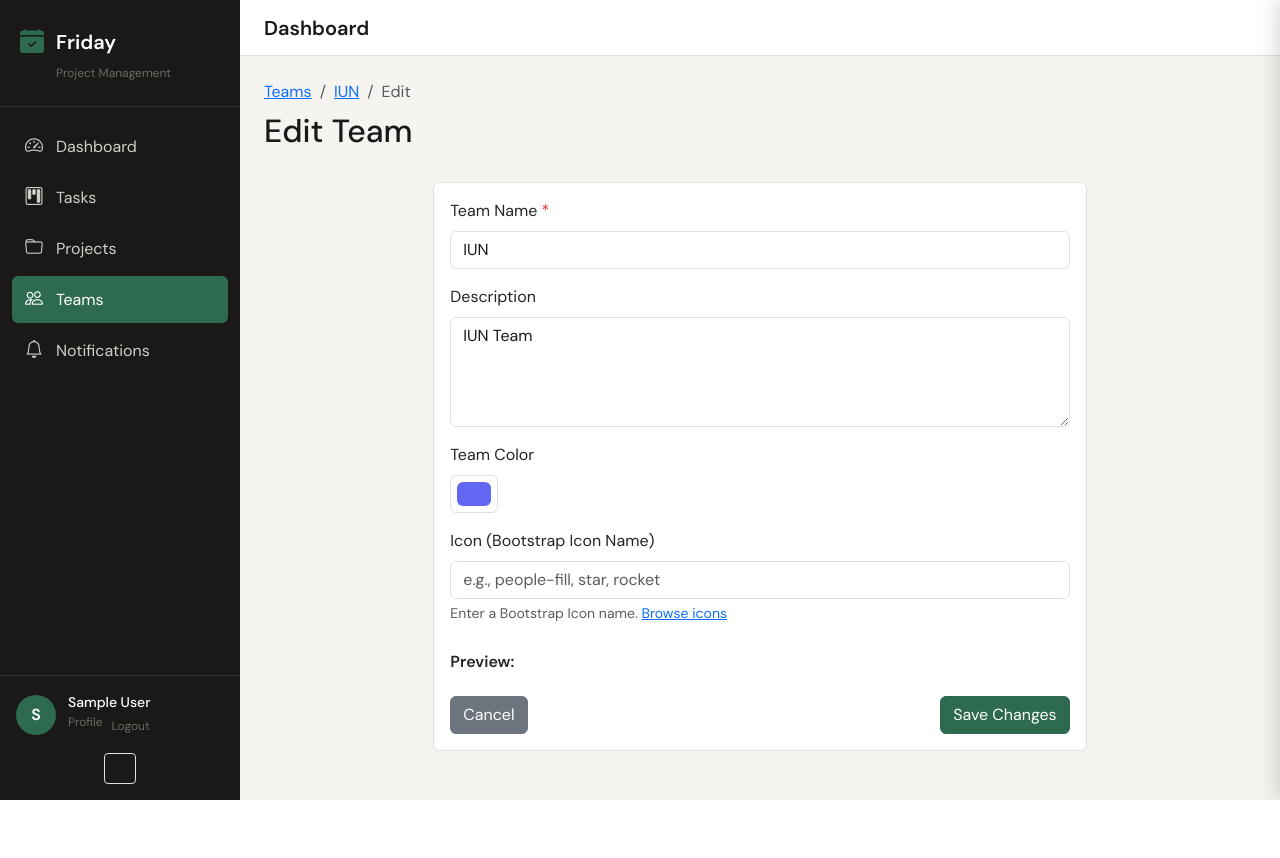
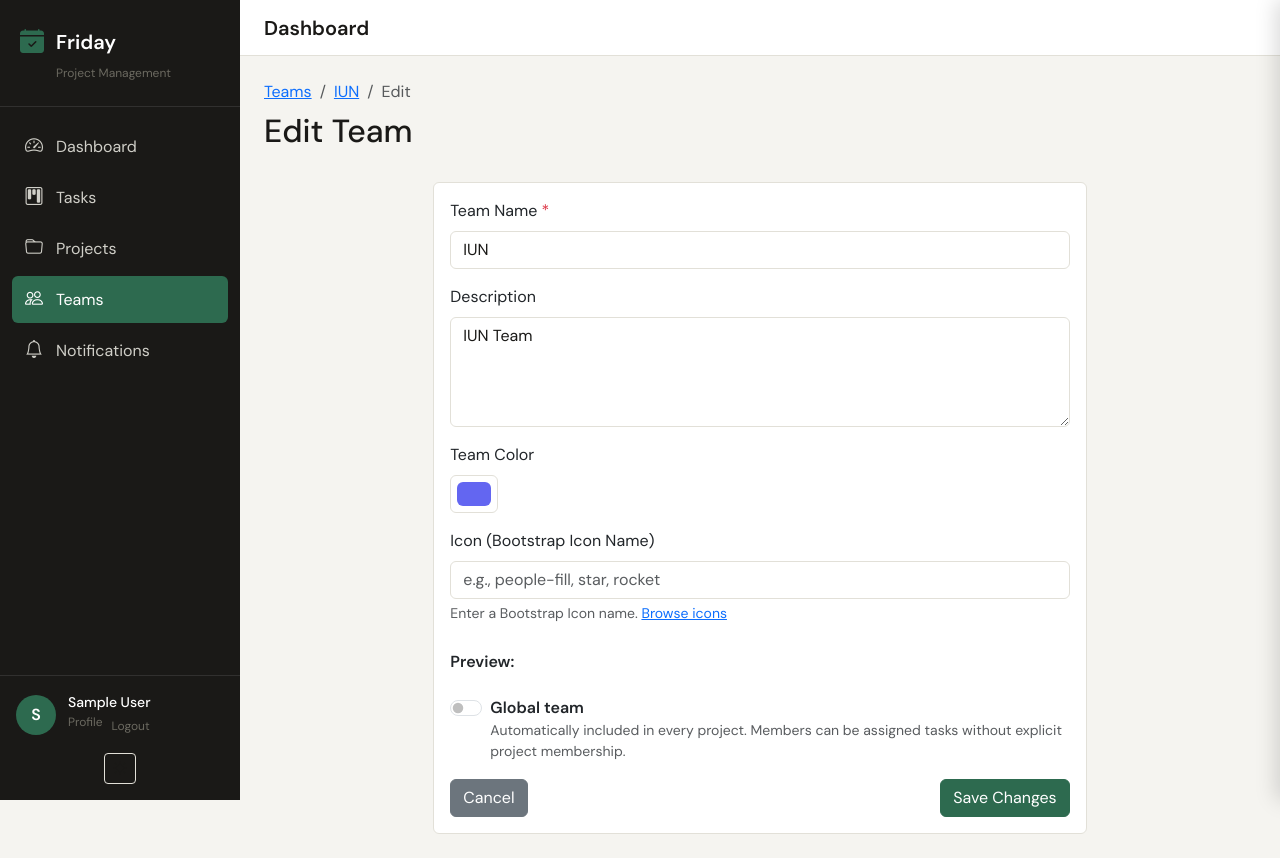
Before and after one commit to gdsanger/Friday, a Django app: page /teams/iun/edit/ in a window 1280 px wide. Before the commit the page ends 800 px from the top, so only its background shows below. Run offline with Django 5.2, Linux system fonts and the light colour scheme; the visitor is signed in with stand-in values (Sample User, id 1); data comes from the database, SQL or seed files in the repository; data that the repository does not hold is empty; parts of the project's set-up code (start-up, migrations or seed data) failed here and were passed over; some libraries are stand-ins or nearby versions.

Commit message:
Add is_global field to Team model and update access logic
Agent-Logs-Url: https://github.com/gdsanger/Friday/sessions/c84db792-0c53-44a9-af9d-65bd41d88749

Co-authored-by: gdsanger <59723667+gdsanger@users.noreply.github.com>

```diff
--- a/apps/projects/views.py
+++ b/apps/projects/views.py
@@ -80,7 +80,8 @@ class ProjectDetailView(LoginRequiredMixin, DetailView):
         )
         ctx['available_teams']   = Team.objects.filter(is_active=True).exclude(
             projectteammembership__project=project
-        )
+        ).exclude(is_global=True)  # Exclude global teams from "add team" dropdown
+        ctx['global_teams']      = Team.objects.filter(is_global=True, is_active=True)
         ctx['user_role'] = project.get_effective_role(self.request.user)
         return ctx
 
--- a/apps/teams/models.py
+++ b/apps/teams/models.py
@@ -14,6 +14,11 @@ class Team(TimeStampedModel):
     color       = models.CharField(max_length=7, default='#6366f1')
     icon        = models.CharField(max_length=50, blank=True)  # Bootstrap icon name
     is_active   = models.BooleanField(default=True)
+    is_global   = models.BooleanField(
+        default=False,
+        help_text='Global teams are automatically members of every project '
+                  'and can be assigned tasks without explicit project membership.'
+    )
 
     class Meta:
         ordering = ['name']
--- a/apps/teams/views.py
+++ b/apps/teams/views.py
@@ -121,6 +121,7 @@ class TeamEditView(LoginRequiredMixin, View):
         team.description = request.POST.get('description', team.description).strip()
         team.color = request.POST.get('color', team.color).strip()
         team.icon = request.POST.get('icon', team.icon).strip()
+        team.is_global = 'is_global' in request.POST
 
         # Validate: name must not be empty
         if not team.name:
@@ -156,6 +157,7 @@ class TeamCreateView(StaffRequiredMixin, View):
         description = request.POST.get('description', '').strip()
         color       = request.POST.get('color', '#6366f1').strip()
         icon        = request.POST.get('icon', 'people-fill').strip()
+        is_global   = 'is_global' in request.POST
 
         if not name:
             return render(request, 'teams/create.html', {
@@ -179,6 +181,7 @@ class TeamCreateView(StaffRequiredMixin, View):
             name=name, slug=slug,
             description=description,
             color=color, icon=icon,
+            is_global=is_global,
         )
 
         # Auto-add creator as team lead
--- a/templates/teams/detail.html
+++ b/templates/teams/detail.html
@@ -17,6 +17,11 @@
             <i class="bi bi-{{ team.icon }}"></i>
             {% endif %}
             {{ team.name }}
+            {% if team.is_global %}
+            <i class="bi bi-globe2 ms-1"
+               title="Global team — member of all projects"
+               style="font-size: 14px; color: var(--friday-accent);"></i>
+            {% endif %}
         </h2>
     </div>
     <div>
--- a/templates/teams/edit.html
+++ b/templates/teams/edit.html
@@ -77,6 +77,23 @@
                         </div>
                     </div>
 
+                    <div class="mb-3">
+                        <div class="form-check form-switch">
+                            <input class="form-check-input"
+                                   type="checkbox"
+                                   name="is_global"
+                                   id="is_global"
+                                   {% if team.is_global %}checked{% endif %}>
+                            <label class="form-check-label" for="is_global">
+                                <strong>Global team</strong>
+                                <small class="text-muted d-block">
+                                    Automatically included in every project.
+                                    Members can be assigned tasks without explicit project membership.
+                                </small>
+                            </label>
+                        </div>
+                    </div>
+
                     <div class="d-flex justify-content-between">
                         <a href="{% url 'teams:team-detail' team.slug %}" class="btn btn-secondary">Cancel</a>
                         <button type="submit" class="btn btn-primary">Save Changes</button>
```
Also changed, not shown: apps/projects/models.py (+25 -4 lines), apps/tasks/views.py (+11 -3 lines), templates/projects/partials/member_list.html (+31 -1 lines), templates/tasks/partials/assignee.html (+8 -1 lines), templates/teams/create.html (+17 -0 lines), templates/teams/list.html (+8 -1 lines), apps/teams/migrations/0002_add_is_global_to_team.py (added).
